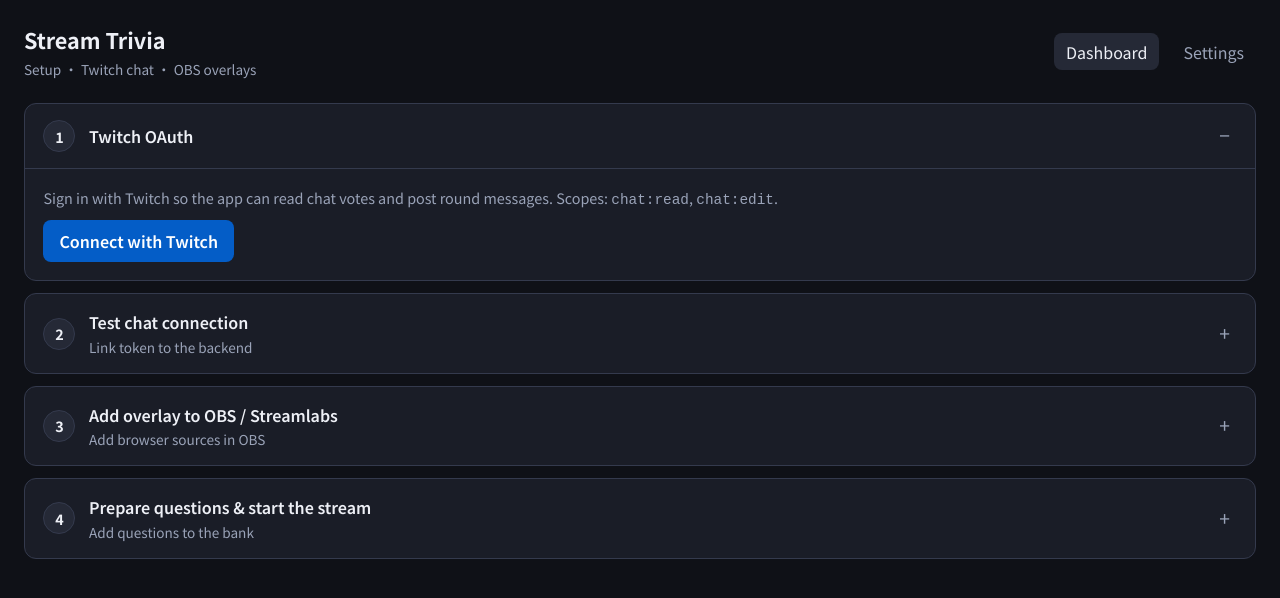
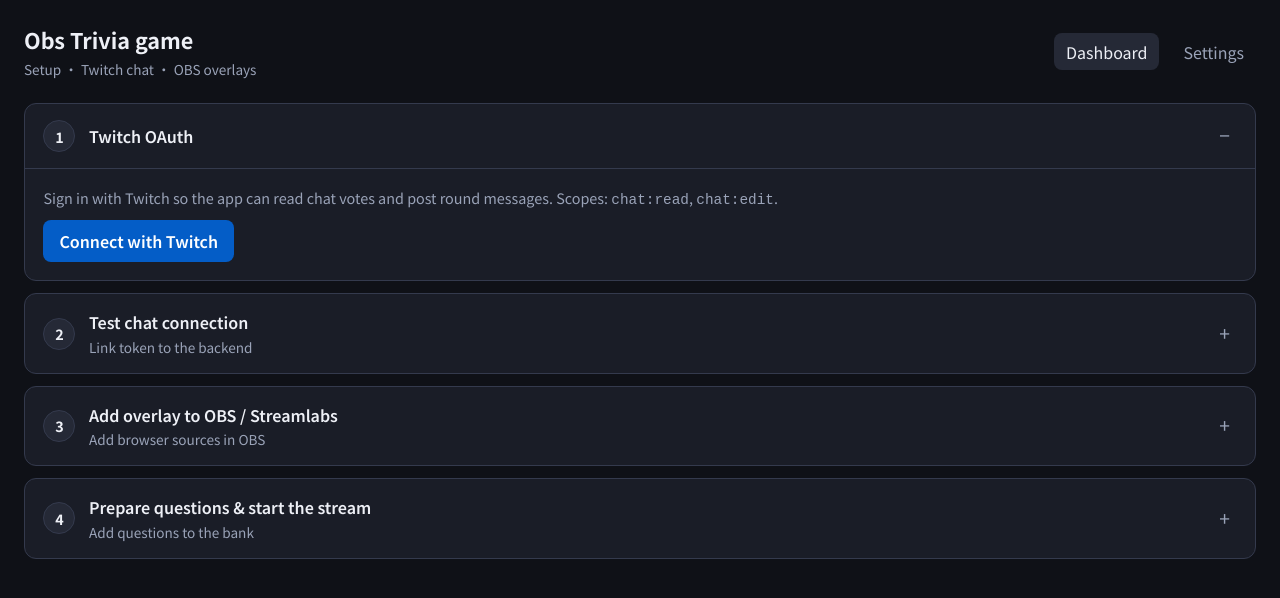
Before and after one commit to ayame30/obs-trivia-game, a React (Vite) app in the folder frontend/: page / in a window 1280 px wide. Shown: the top 598 px of the page. Built offline with nearby package versions, Linux system fonts and the light colour scheme; no server answers.

Commit message:
Update project branding from "Stream Trivia" to "Obs Trivia game" across README, HTML title, and various components for consistency.

```diff
--- a/frontend/index.html
+++ b/frontend/index.html
@@ -3,7 +3,7 @@
   <head>
     <meta charset="UTF-8" />
     <meta name="viewport" content="width=device-width, initial-scale=1.0" />
-    <title>Stream Trivia</title>
+    <title>Obs Trivia game</title>
   </head>
   <body>
     <div id="root"></div>
--- a/frontend/src/components/DashboardSetup.tsx
+++ b/frontend/src/components/DashboardSetup.tsx
@@ -25,7 +25,7 @@
 } from '../types';
 
 const OVERLAY_ACK_KEY = 'stream_trivia_overlay_ack';
-const DEFAULT_TEST_MESSAGE = 'Stream Trivia chat test — if you see this, votes are ready!';
+const DEFAULT_TEST_MESSAGE = 'Obs Trivia game chat test — if you see this, votes are ready!';
 
 interface DashboardSetupProps {
   round: Round | null;
--- a/frontend/src/components/Layout.tsx
+++ b/frontend/src/components/Layout.tsx
@@ -5,7 +5,7 @@
     <div className="layout">
       <header>
         <div>
-          <h1 style={{ margin: 0, fontSize: '1.35rem' }}>Stream Trivia</h1>
+          <h1 style={{ margin: 0, fontSize: '1.35rem' }}>Obs Trivia game</h1>
           <p style={{ margin: '0.25rem 0 0', color: 'var(--muted)', fontSize: '0.85rem' }}>
             Setup · Twitch chat · OBS overlays
           </p>
```
Also changed, not shown: 2 other files (tests, documents, lock files or other folders).
